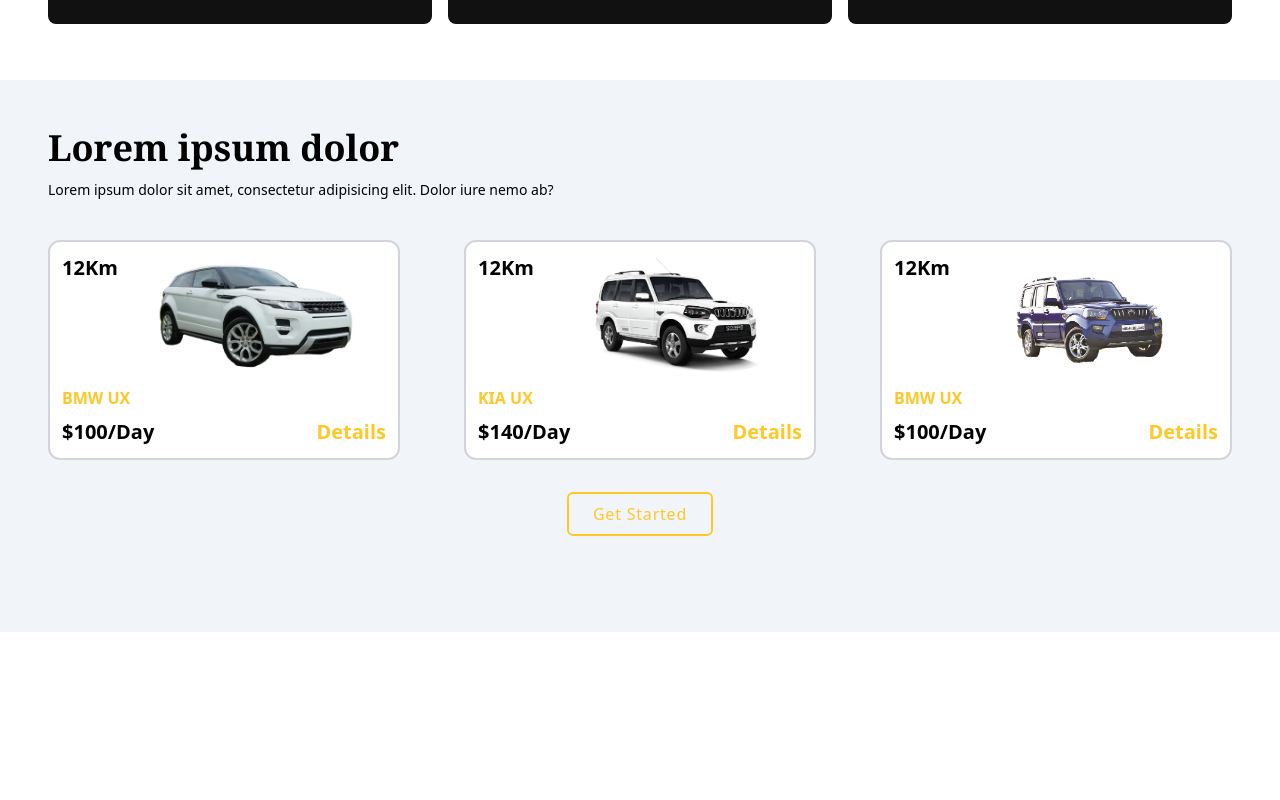
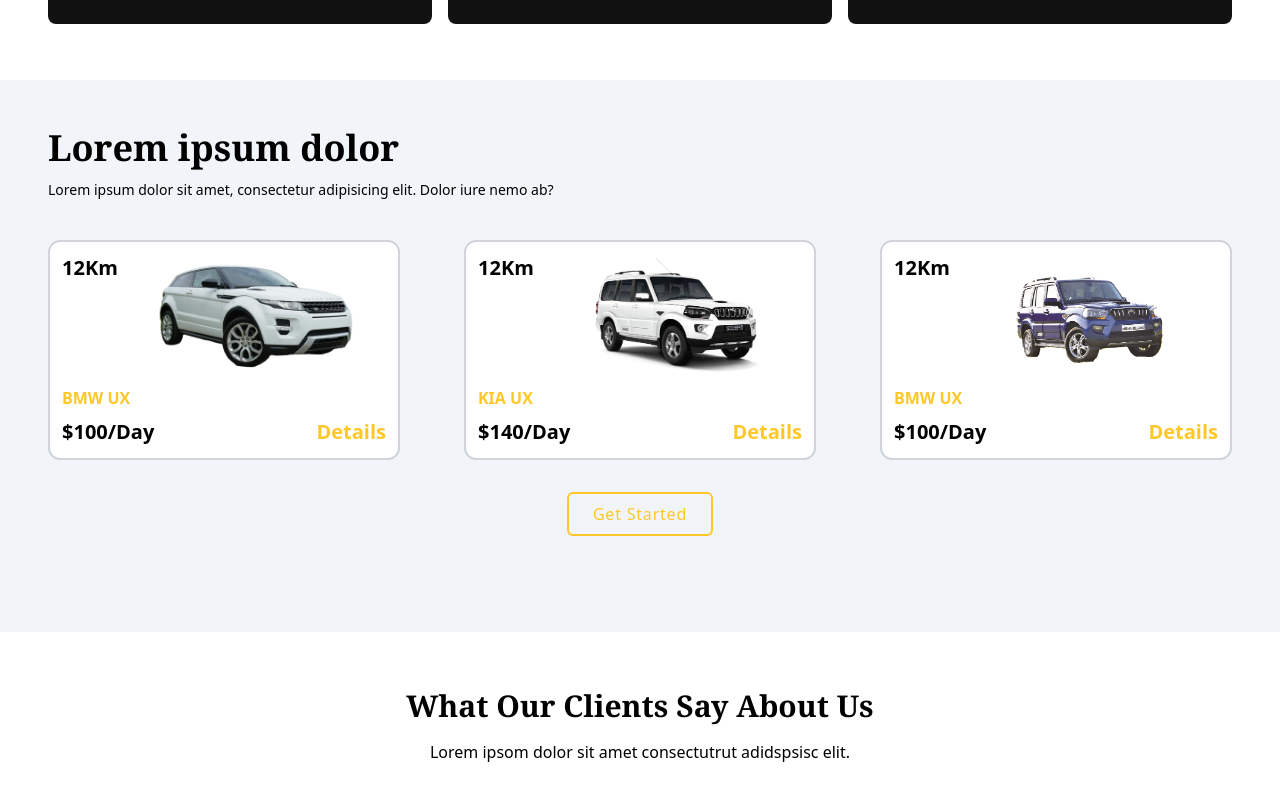
Before and after one commit to JDelott/ovation-auto-detail, a React (Vite) app: page / in a window 1280 px wide. Shown: the part 1720-2520 px from the top of the page. Before the commit the page ends 2352 px from the top, so only its background shows below. Built offline with nearby package versions, Linux system fonts and the light colour scheme.

Commit message:
testimonial starter

```diff
--- a/src/App.jsx
+++ b/src/App.jsx
@@ -6,6 +6,7 @@
 import About from "./components/About/About";
 import WhyChooseUs from "./components/WhyChooseUs/WhyChooseUs";
 import CarList from "./components/CarList/CarList";
+import Testimonial from "./components/Testimonial/Testimonial";
 
 const App = () => {
   const [theme, setTheme] = useState(
@@ -38,6 +39,7 @@
       <About />
       <WhyChooseUs />
       <CarList />
+      <Testimonial />
     </div>
   );
 };
--- /dev/null
+++ b/src/components/Testimonial/Testimonial.jsx
@@ -0,0 +1,24 @@
+import React from "react";
+
+const Testimonial = () => {
+  return (
+    <div className="dark:bg-black dark:text-white py-14 sm:pb-24">
+      <div className="container">
+        <div className="space-y-4 pb-12">
+          <p
+            data-aos="fade-up"
+            className="text-3xl font-semibold text-center sm:text4xl font-serif"
+          >
+            What Our Clients Say About Us
+          </p>
+          <p data-aos="fade-up" className="text-center sm:px-44">
+            Lorem ipsom dolor sit amet consectutrut adidspsisc elit.
+          </p>
+        </div>
+        <div className="grid grid-cols-1 sm:grid-cols-2 gap-8"></div>
+      </div>
+    </div>
+  );
+};
+
+export default Testimonial;
```
